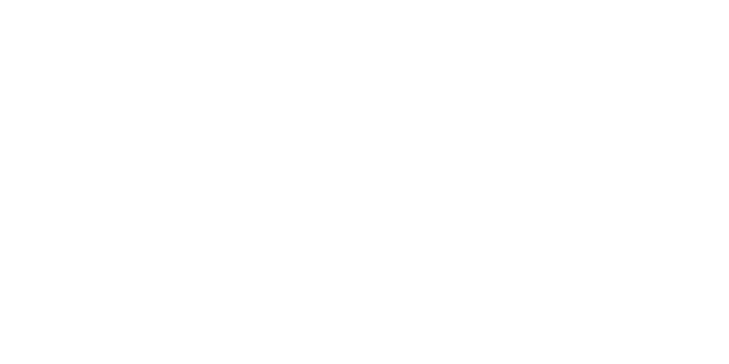
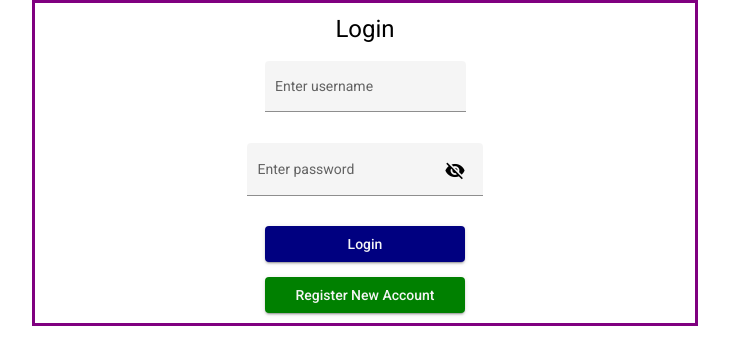
Before and after one commit to mnauman319/SnapgramFrontend, an Angular app: page / in a window 1280 px wide. Shown: the top 364 px of the page, without its empty margins (275-1004 px from the left). Built offline with nearby package versions, Linux system fonts and the light colour scheme.

Commit message:
added password hidden

```diff
--- a/src/app/app-routing.module.ts
+++ b/src/app/app-routing.module.ts
@@ -9,7 +9,8 @@
   {path:"home", component:HomepageComponent},
   {path:"upload", component:PhotouploadComponent},
   {path:"login", component:LoginpageComponent},
-  {path:"register", component:RegisterpageComponent}
+  {path:"register", component:RegisterpageComponent},
+  {path:"**",component:LoginpageComponent}
 ];
 
 @NgModule({
--- a/src/app/app.module.ts
+++ b/src/app/app.module.ts
@@ -8,6 +8,7 @@
 import { HttpClientModule } from '@angular/common/http';
 import { MatSelectModule } from '@angular/material/select';
 import { MatButtonModule} from '@angular/material/button';
+import {MatIconModule} from '@angular/material/icon';
 
 import { AppComponent } from './app.component';
 import { HomepageComponent } from './components/homepage/homepage.component';
@@ -40,7 +41,8 @@
     FormsModule,
     MatSelectModule,
     MatInputModule,
-    MatButtonModule
+    MatButtonModule,
+    MatIconModule
   ],
   providers: [UserService,TagService,PhotoService],
   bootstrap: [AppComponent]
--- a/src/app/components/loginpage/loginpage.component.css
+++ b/src/app/components/loginpage/loginpage.component.css
@@ -2,7 +2,6 @@
     margin-left: 8px;
     margin-top: 5px;
   }
-
   #login_content{
     margin: auto;
     width: 50%;
--- a/src/app/components/loginpage/loginpage.component.html
+++ b/src/app/components/loginpage/loginpage.component.html
@@ -2,18 +2,20 @@
   <h1>Login</h1>
   <p>
     <mat-form-field appearance="fill">
-      <mat-label id="username_input" >Enter username</mat-label>
+      <mat-label id="username_input">Enter username</mat-label>
       <input matInput placeholder="matt1992" [(ngModel)]="username">
     </mat-form-field>
   </p>
   <p>
     <mat-form-field appearance="fill">
       <mat-label id="password_input">Enter password</mat-label>
-      <input matInput placeholder="bestpasseva" [(ngModel)]="password">
+      <input matInput [type]="hidePassword ? 'password' : 'text'" placeholder="bestPassEva" [(ngModel)]="password">
+      <button mat-icon-button matSuffix (click)="hidePassword = !hidePassword" [attr.aria-label]="'Hide password'" [attr.aria-pressed]="hidePassword">
+        <mat-icon>{{hidePassword ? 'visibility_off' : 'visibility'}}</mat-icon>
+      </button>
     </mat-form-field>
   </p>
-  <button mat-raised-button id="login_btn" (click)="validateUser()">Login</button>
+  <button mat-raised-button id="login_btn" (click)="loginUser()">Login</button>
   <br>
   <button mat-raised-button id="register_user_btn" (click)="openRegistrationView()">Register New Account</button>
-
 </div>
--- a/src/app/components/loginpage/loginpage.component.ts
+++ b/src/app/components/loginpage/loginpage.component.ts
@@ -11,6 +11,8 @@
 
   username:string;
   password:string;
+  search_input:string;
+  hidePassword:boolean = true;
 
   constructor(private router:Router, private userService:UserService) { }
 
--- a/src/app/components/registerpage/registerpage.component.html
+++ b/src/app/components/registerpage/registerpage.component.html
@@ -8,7 +8,12 @@
         <a id="right_field">
             <mat-form-field appearance="fill">
                 <mat-label id="new_password_input">Password</mat-label>
-            <input matInput placeholder="bestpasseva" [(ngModel)]="new_password">
+                <input matInput [type]="hidePassword ? 'password' : 'text'" placeholder="bestpasseva"
+                    [(ngModel)]="new_password">
+                <button mat-icon-button matSuffix (click)="hidePassword = !hidePassword"
+                    [attr.aria-label]="'Hide password'" [attr.aria-pressed]="hidePassword">
+                    <mat-icon>{{hidePassword ? 'visibility_off' : 'visibility'}}</mat-icon>
+                </button>
             </mat-form-field>
         </a>
     </p>
--- a/src/app/components/registerpage/registerpage.component.ts
+++ b/src/app/components/registerpage/registerpage.component.ts
@@ -15,7 +15,7 @@
   new_password:string;
   new_fname:string;
   new_lname:string;
-
+  hidePassword:boolean = true;
   constructor(private router:Router,private userService:UserService) { }
 
   ngOnInit(): void {
--- a/src/app/models/user.ts
+++ b/src/app/models/user.ts
@@ -5,15 +5,15 @@
     uId:number;
     username:string;
     password:string;
-    first_name:string;
-    last_name:string;
+    fName:string;
+    lName:string;
     photos:Photo[]
 
-    constructor(uId:number,username:string,password:string,first_name:string,last_name:string) {
+    constructor(uId:number,username:string,password:string,fName:string,lName:string) {
         this.uId = uId;
         this.username = username;
         this.password = password;
-        this.first_name = first_name;
-        this.last_name = last_name;
+        this.fName = fName;
+        this.lName = lName;
     }
 }
--- a/src/app/services/user.service.ts
+++ b/src/app/services/user.service.ts
@@ -15,6 +15,13 @@
     user = await this.http.post<User>("http://localhost:8080/users",user).toPromise();
     return user;
   }
+
+  async searchUserByUsername(username:string){
+    let user:User;
+    user = await this.http.get<User>(`http://localhost:8080/user?username=${username}`).toPromise();
+    return user;
+  }
+
   async attemptLogin(username:string,password:string):Promise<User>{
     let httpResponse = await this.http.post<User>("http://localhost:8080/login",{username, password}).toPromise();
     return httpResponse;
```
Lines whose indentation alone changed are shown as unchanged.
